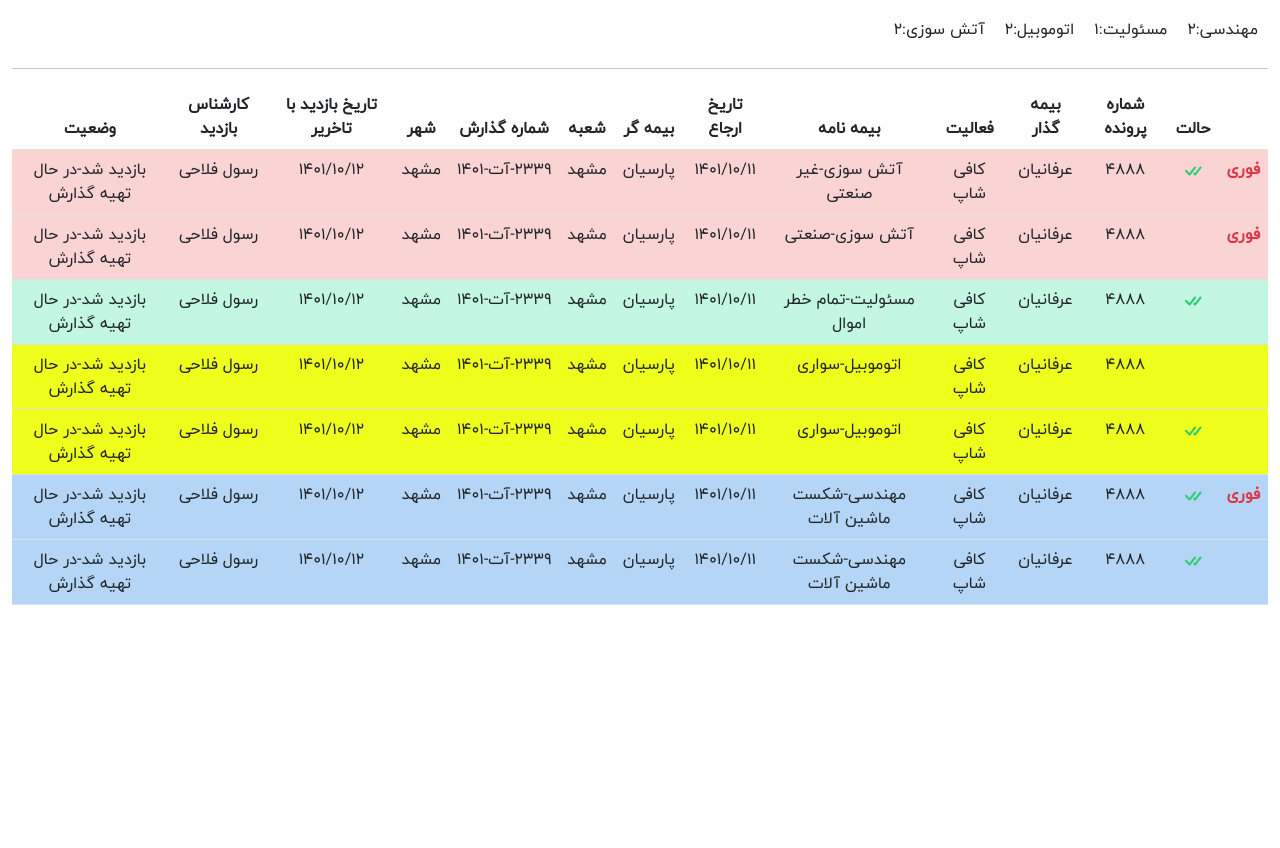
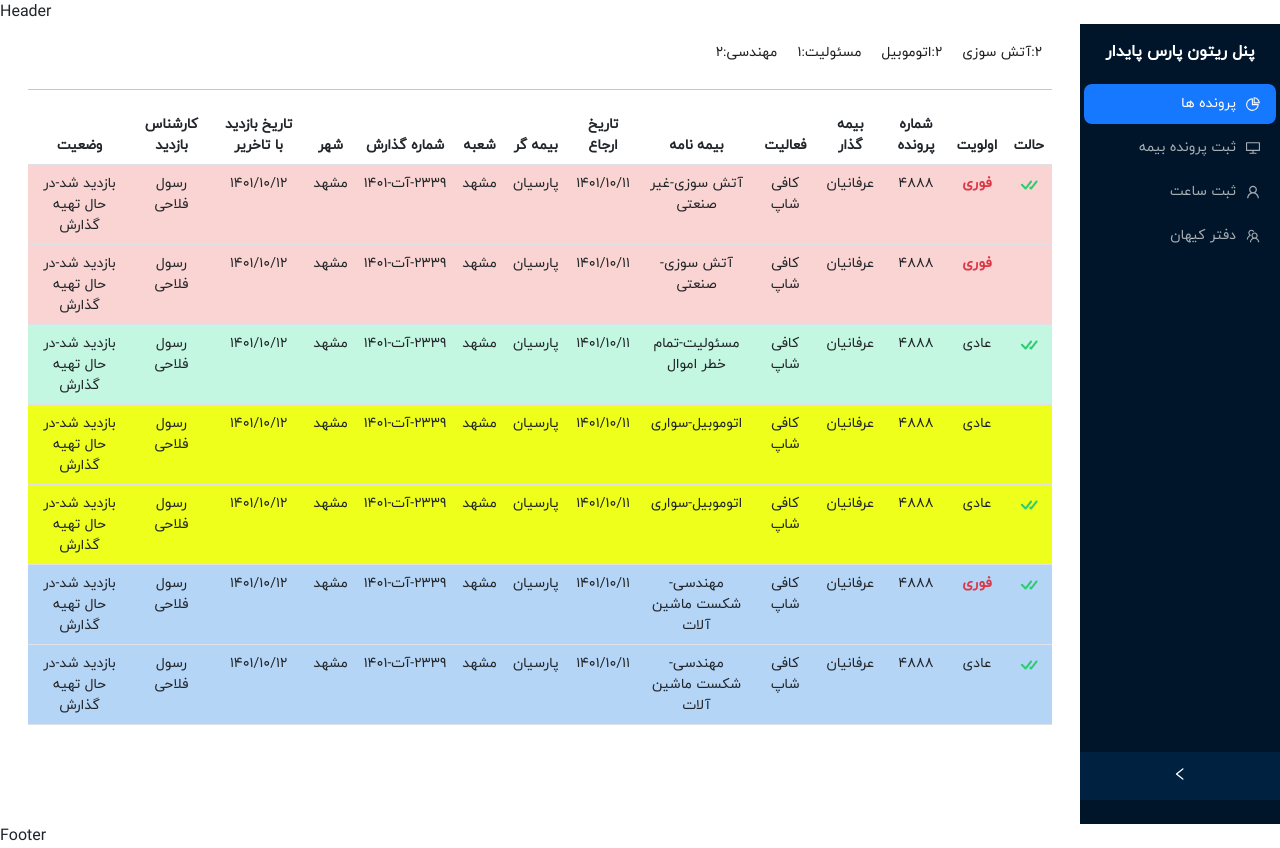
Before and after one commit to PouyaAhd/rython, a Next.js app: page /cases in a window 1280 px wide. Before the commit the page ends 800 px from the top, so only its background shows below. Built offline with nearby package versions, Linux system fonts and the light colour scheme.

Commit message:
added drawer in layout

```diff
--- /dev/null
+++ b/components/pages/ui/layout/footer/index.jsx
@@ -0,0 +1,9 @@
+import React from 'react'
+
+function index() {
+  return (
+    <div>Footer</div>
+  )
+}
+
+export default index
--- /dev/null
+++ b/components/pages/ui/layout/header/index.jsx
@@ -0,0 +1,9 @@
+import React from 'react'
+
+function index() {
+  return (
+    <div>Header</div>
+  )
+}
+
+export default index
--- /dev/null
+++ b/components/pages/ui/layout/index.jsx
@@ -0,0 +1,87 @@
+import Headers from "./header/index";
+import Footers from "./footer/index";
+import React, { useState } from "react";
+import {
+  DesktopOutlined,
+  FileOutlined,
+  PieChartOutlined,
+  TeamOutlined,
+  UserOutlined,
+} from "@ant-design/icons";
+import { Breadcrumb, Layout, Menu, theme } from "antd";
+const { Header, Content, Footer, Sider } = Layout;
+
+function getItem(label, key, icon, children) {
+  return {
+    key,
+    icon,
+    children,
+    label,
+  };
+}
+const items = [
+  getItem("پرونده ها", "1", <PieChartOutlined />),
+  getItem("ثبت پرونده بیمه", "2", <DesktopOutlined />),
+  getItem("ثبت ساعت", "sub1", <UserOutlined />),
+  getItem("دفتر کیهان", "sub2", <TeamOutlined />, ),
+];
+
+function index({ children }) {
+  const [collapsed, setCollapsed] = useState(false);
+  const {
+    token: { colorBgContainer },
+  } = theme.useToken();
+  return (
+    <div>
+      <Headers />
+      <Layout
+        style={{
+          direction: "rtl",
+          minHeight: "100vh",
+          backgroundColor:"white"
+        }}
+      >
+        <Sider
+
+          collapsible
+          collapsed={collapsed}
+          onCollapse={(value) => setCollapsed(value)}
+        >
+          <div
+            style={{
+              // height: 32,
+              margin: 16,
+              textAlign: "center",
+              color: "white",
+              fontSize: "16px",
+              fontWeight: "bold",
+
+            }}
+          >
+            پنل ریتون پارس پایدار
+          </div>
+          <Menu
+            theme="dark"
+            defaultSelectedKeys={["1"]}
+            mode="inline"
+            items={items}
+          />
+        </Sider>
+        <Layout className="site-layout" style={{backgroundColor:"white" ,width:"100%"}}>
+          <Content
+            style={{
+              backgroundColor:"white",
+              margin: "0 16px",
+            }}
+          >
+            <div>{children}</div>
+          </Content>
+        </Layout>
+      </Layout>
+
+      <Footers />
+    </div>
+  );
+}
+
+export default index;
--- a/package.json
+++ b/package.json
@@ -9,6 +9,7 @@
     "lint": "next lint"
   },
   "dependencies": {
+    "antd": "^5.1.2",
     "bootstrap": "^5.2.3",
     "next": "13.1.1",
     "react": "18.2.0",
--- a/pages/cases/index.jsx
+++ b/pages/cases/index.jsx
@@ -5,6 +5,7 @@ import styles from "./index.module.css";
 import Collapse from "react-bootstrap/Collapse";
 import Button from "react-bootstrap/Button";
 import { BsCheckAll } from "react-icons/bs";
+import Layout from "../../components/pages/ui/layout/index";
 
 function index() {
   const [toggle, setToggle] = useState(0);
@@ -209,10 +210,15 @@ function index() {
   // }, [filteredOption]);
 
   return (
+    <Layout>
       <Container fluid>
-      <div className="justify-content-end  d-flex  mt-2">
+        <div className="justify-content-start  d-flex  mt-2">
           <div
-        className={type.find((f) => f === "آتش سوزی") ? styles.fire_filter : styles.not_active}
+            className={
+              type.find((f) => f === "آتش سوزی")
+                ? styles.fire_filter
+                : styles.not_active
+            }
             onClick={() => {
               setType((prev) => {
                 const array = [...prev];
@@ -228,12 +234,15 @@ function index() {
                 }
               });
             }}
-
           >
             {fire.length}:آتش سوزی
           </div>
           <div
-        className={type.find((f) => f === "خودرو") ? styles.car_filter : styles.not_active}
+            className={
+              type.find((f) => f === "خودرو")
+                ? styles.car_filter
+                : styles.not_active
+            }
             onClick={() => {
               setType((prev) => {
                 const array = [...prev];
@@ -255,8 +264,11 @@ function index() {
             {vehicle.length}:اتوموبیل
           </div>
           <div
-        className={type.find((f) => f === "مسئولیت") ? styles.responsible_filter : styles.not_active}
-
+            className={
+              type.find((f) => f === "مسئولیت")
+                ? styles.responsible_filter
+                : styles.not_active
+            }
             onClick={() => {
               setType((prev) => {
                 const array = [...prev];
@@ -278,8 +290,11 @@ function index() {
             مسئولیت:{responsibility.length}
           </div>
           <div
-        className={type.find((f) => f === "مهندسی") ? styles.engineer_filter : styles.not_active}
-
+            className={
+              type.find((f) => f === "مهندسی")
+                ? styles.engineer_filter
+                : styles.not_active
+            }
             onClick={() => {
               setType((prev) => {
                 const array = [...prev];
@@ -305,8 +320,8 @@ function index() {
         <Table className={styles.container} style={{ direction: "rtl" }}>
           <thead style={{ textAlign: "center" }}>
             <tr>
-            <th></th>
               <th>حالت</th>
+              <th>اولویت</th>
 
               <th>شماره پرونده</th>
               <th>بیمه گذار</th>
@@ -340,14 +355,6 @@ function index() {
                       : {}
                   }
                 >
-                {item.imediate ? (
-                  <td className="text-danger" style={{ fontWeight: "bold" }}>
-                    فوری
-                  </td>
-                ) : (
-                  <td></td>
-                )}
-
                   <td>
                     {item.isSeen ? (
                       <div>
@@ -359,6 +366,13 @@ function index() {
                       <div></div>
                     )}
                   </td>
+                  {item.imediate ? (
+                    <td className="text-danger" style={{ fontWeight: "bold" }}>
+                      فوری
+                    </td>
+                  ) : (
+                    <td>عادی</td>
+                  )}
 
                   <td>4888</td>
                   <td>{item.name1}</td>
@@ -458,7 +472,9 @@ function index() {
                       <div></div>
                     </div>
                     <div className="d-flex justify-content-between">
-                    <h5 style={{ width: "100%", fontSize: "18px" }}>بیمه گر</h5>
+                      <h5 style={{ width: "100%", fontSize: "18px" }}>
+                        بیمه گر
+                      </h5>
                       <p
                         style={{
                           fontWeight: "bold",
@@ -546,6 +562,7 @@ function index() {
           </Card>
         </Row>
       </Container>
+    </Layout>
   );
 }
 
```
Also changed, not shown: 1 other file (tests, documents, lock files or other folders). Lines whose indentation alone changed are shown as unchanged.
